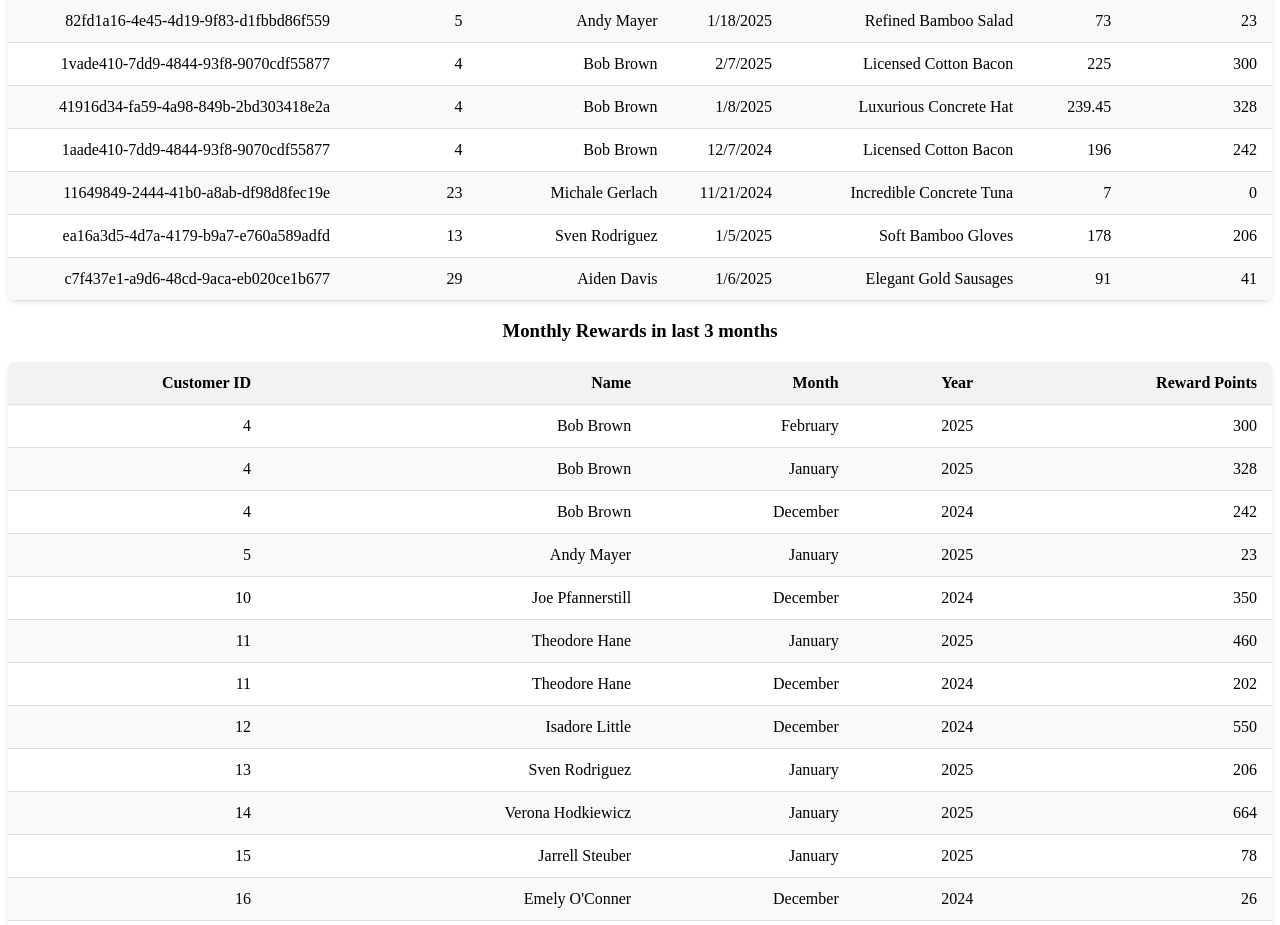
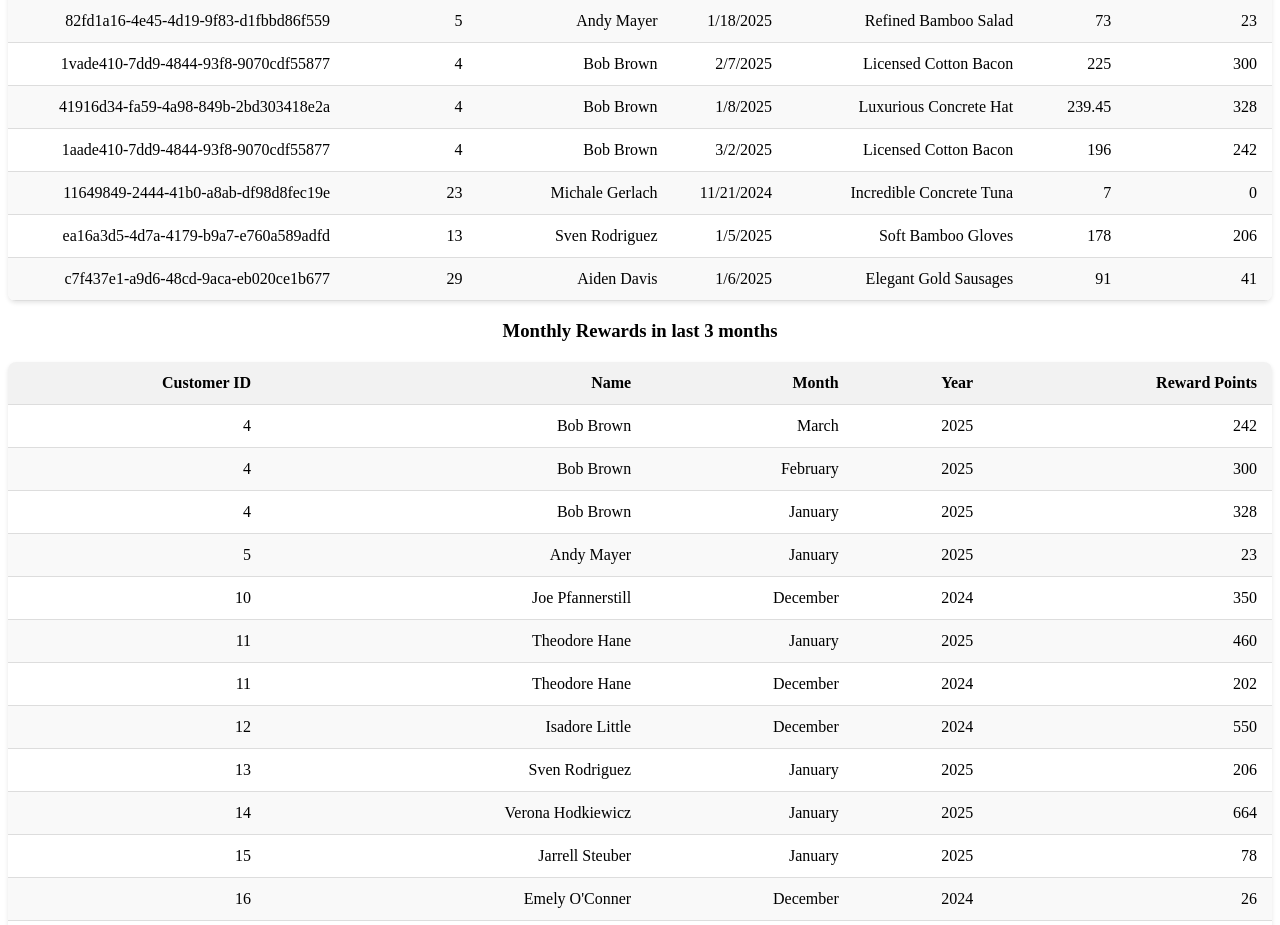
Before and after one commit to srohan722/react_HW_RewardSystem, a React (Vite) app: page / in a window 1280 px wide. Shown: the part 1240-2165 px from the top of the page. Built offline with nearby package versions, Linux system fonts and the light colour scheme.

Commit message:
Data Changes, Fetch service updated

```diff
--- a/public/mockDataApi.js
+++ b/public/mockDataApi.js
@@ -227,7 +227,7 @@
       "transactionId": "1aade410-7dd9-4844-93f8-9070cdf55877",
       "customerId": 4,
       "name": "Bob Brown",
-      "date": "2024-12-07T17:53:57.766Z",
+      "date": "2025-03-02T17:53:57.766Z",
       "productName": "Licensed Cotton Bacon",
       "amount": 196.00
     },
--- a/src/App.jsx
+++ b/src/App.jsx
@@ -1,12 +1,13 @@
-import fetchFromMockData from "./services/fetchFromMockData.js";
 import { monthlyAggregatePoints } from "./utils/monthlyAndTotalAggregatePoints.js";
 import { AllTransactions } from "./components/AllTransactions";
 import { MonthlyRewards } from "./components/MonthlyRewards";
 import TotalRewards from "./components/TotalRewards.jsx";
 import filterByMonths from "./utils/filterByMonths.js";
+import { useFetchStates } from "./hooks/useFetchStates.js";
+
 
 function App() {
-  const { data, loading, error } = fetchFromMockData();
+  const { data, loading, error } = useFetchStates('/mockDataApi.js');
   const todaysDate = new Date().toISOString().split("T")[0];
   const numberOfMonths = 3;
   const last3MonthsData = filterByMonths(data, todaysDate, numberOfMonths);
--- a/src/hooks/useFetch.js
+++ /dev/null
@@ -1,46 +0,0 @@
-import { useEffect, useState } from "react";
-import logger from "../utils/logger.js";
-
-
-/**
- * Custom hook to fetch data from a given URL.
- *
- * @param {string} url - The URL to fetch data from.
- * @returns {Object} An object containing the fetched data, loading state, and error state.
- * @returns {Array} data - The fetched data.
- * @returns {boolean} loading - The loading state.
- * @returns {Error|null} error - The error state.
- */
-const useFetch = (url) => {
-  const [loading, setLoading] = useState(true);
-  const [error, setError] = useState(null);
-  const [data, setData] = useState([]);
-
-  useEffect(() => {
-    const fetchData = async () => {
-      try {
-        const response = await fetch(url);
-
-        if (!response.ok) {
-          throw new Error(
-            `Error while fetching API: ${response.status} ${response.statusText}`
-          );
-        }
-
-        const result = await response.json();
-        setData(result);
-      } catch (error) {
-        setError(error);
-        logger.error('Error fetching transactions:', error);
-      } finally {
-        setLoading(false);
-      }
-    };
-
-    fetchData();
-  }, [url]);
-
-  return { data, loading, error };
-};
-
-export default useFetch;
--- /dev/null
+++ b/src/hooks/useFetchStates.js
@@ -0,0 +1,33 @@
+import { useEffect, useState } from "react";
+import fetchService from "../services/fetchMockDataSet";
+
+/**
+ * Fetches data from a URL, providing loading and error states.
+ *
+ * @param {string} url - The URL to fetch.
+ * @returns {{ data: any[], loading: boolean, error: Error|null }} - Data, loading status, and error.
+ */
+
+export const useFetchStates = (url) => {
+  const [data, setData] = useState([]);
+  const [loading, setLoading] = useState(false);
+  const [error, setError] = useState(null);
+
+  useEffect(() => {
+    const fetchData = async () => {
+      setLoading(true);
+      try {
+        const fetchedData = await fetchService(url);
+        setData(fetchedData);
+      } catch (err) {
+        setError(err);
+      } finally {
+        setLoading(false);
+      }
+    };
+
+    fetchData();
+  }, [url]);
+
+  return { data, loading, error };
+};
--- a/src/services/fetchFromMockData.js
+++ /dev/null
@@ -1,16 +0,0 @@
-import useFetch from "../hooks/useFetch"
-
-/**
- * Fetches data from the mock data API using the useFetch custom hook.
- *
- * @returns {Object} An object containing the fetched data, loading state, and error state.
- * @returns {Array} data - The fetched data.
- * @returns {boolean} loading - The loading state.
- * @returns {Error|null} error - The error state.
- */
-const fetchFromMockData = () => {
-  const { data, loading, error } = useFetch("/mockDataApi.js");
-  return { data, loading, error };
-};
-
-export default fetchFromMockData;
--- /dev/null
+++ b/src/services/fetchMockDataSet.js
@@ -0,0 +1,24 @@
+import logger from "../utils/logger";
+
+/**
+ * Fetches JSON data from a URL.
+ *
+ * @param {string} url - The URL to fetch data from.
+ * @returns {Promise<any>} - A promise that resolves to the parsed JSON data.
+ * @throws {Error} - Throws an error if the fetch fails or the response is not OK.
+ */
+
+const fetchService = async (url) => {
+  try {
+    const response = await fetch(url);
+    if (!response.ok) {
+      throw new Error(`HTTP error! status: ${response.status}`);
+    }
+    return await response.json();
+  } catch (error) {
+    logger.error("Fetch error:", error);
+    throw error;
+  }
+};
+
+export default fetchService;
```
Also changed, not shown: public/images/imageOfMonthlyRewardsTable.png, public/images/imageOfTotalRewardsTable.png.
